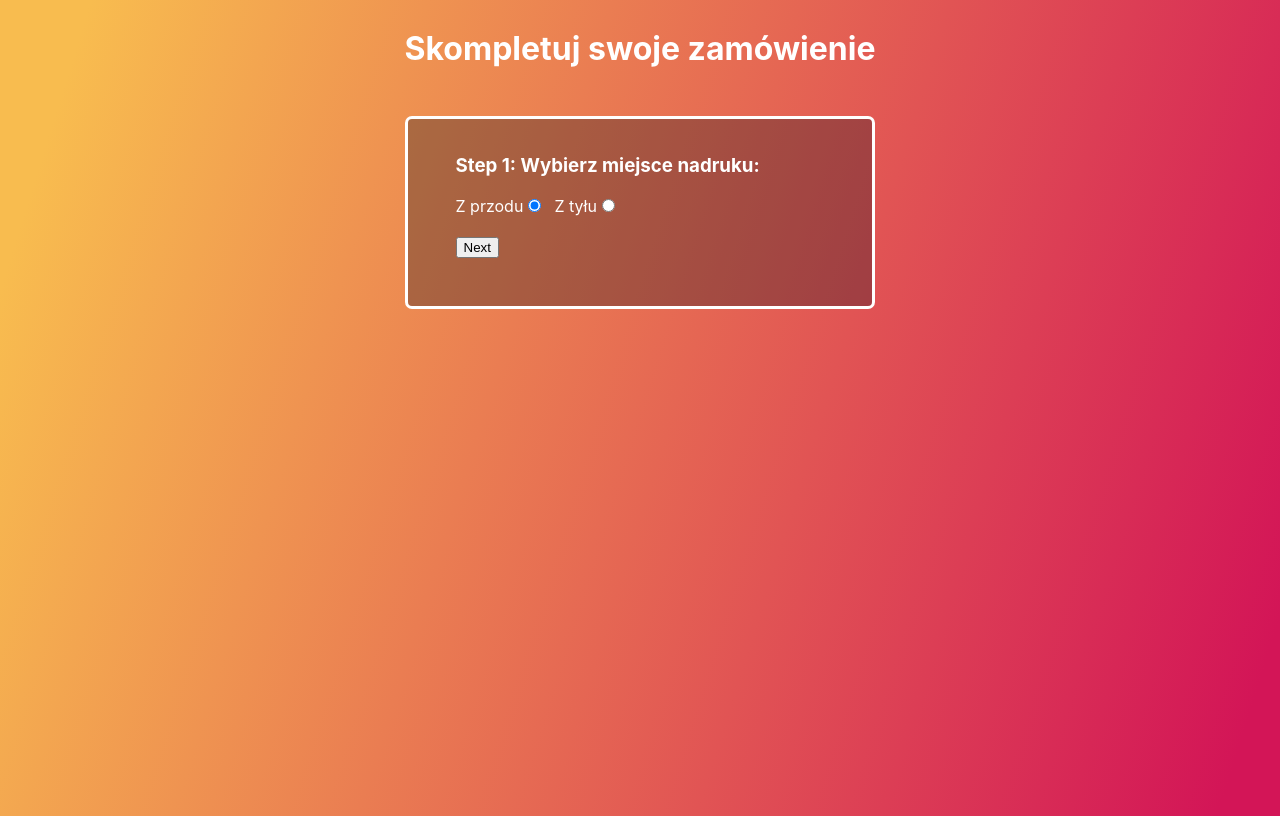
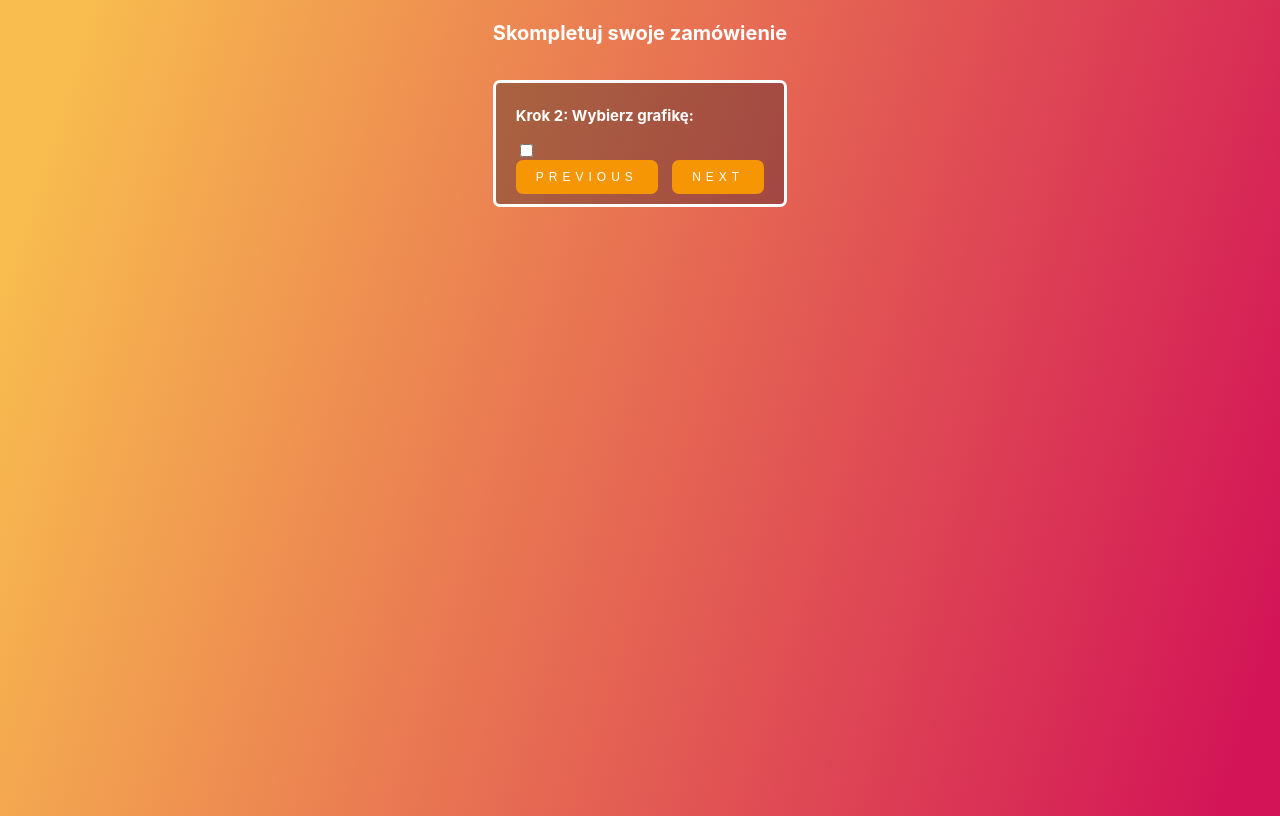
Before and after one commit to Mietlicha/multi-form-step, a React (Create React App) app: page /step2 in a window 1280 px wide. Built offline with nearby package versions, Linux system fonts and the light colour scheme.

Commit message:
step 2 overall skelet

```diff
--- a/src/App.css
+++ b/src/App.css
@@ -1,3 +1,14 @@
+*,
+*::before,
+*::after {
+  box-sizing: inherit;
+}
+
+html {
+  font-size: 62.5%;
+  box-sizing: border-box;
+}
+
 body {
   background: linear-gradient(
     107.42295983054794deg,
@@ -15,24 +26,30 @@ body {
 
 form {
   background: rgba(14, 16, 27, 0.3);
-  max-width: 400px;
+  max-width: 31rem;
   margin: 0 auto;
-  margin-top: 3rem;
+  margin-top: 3.5rem;
   border: 3px solid white;
   border-radius: 7px;
-  padding: 1rem 3rem 3rem;
+  padding: 1rem 2rem;
 }
 
 label {
-  margin: 0 10px 20px 0;
+  margin: 0 1rem 2rem 0;
   display: inline-block;
+  font-size: 1.4rem;
 }
 
 .stepComplete {
   display: flex;
 }
+
 .next {
   margin-left: auto;
+}
+
+.previous {
+  margin-right: auto;
 }
 
 button[type='submit'] {
@@ -40,10 +57,9 @@ button[type='submit'] {
   color: white;
   text-transform: uppercase;
   border: none;
-  margin-top: 20px;
-  padding: 10px 20px;
-  font-size: 16px;
-  letter-spacing: 10px;
+  padding: 1rem 2rem;
+  font-size: 1.2rem;
+  letter-spacing: 5px;
   border-radius: 7px;
   cursor: pointer;
 }
--- a/src/components/Step2.js
+++ b/src/components/Step2.js
@@ -2,7 +2,8 @@ import React from 'react';
 import { useDispatch } from 'react-redux';
 import { useHistory } from 'react-router-dom';
 import { useForm } from 'react-hook-form';
-import { chooseBase } from '../store/rootSlice';
+import { chooseGraphics } from '../store/rootSlice';
+import { Link } from 'react-router-dom';
 
 export const Step2 = () => {
   const dispatch = useDispatch();
@@ -10,32 +11,27 @@ export const Step2 = () => {
   const { register, handleSubmit } = useForm();
 
   const onSubmit = (data) => {
-    dispatch(chooseBase(data.base));
+    dispatch(chooseGraphics(data.graphics));
     history.push('./step3');
   };
 
   return (
     <form onSubmit={handleSubmit(onSubmit)}>
-      <h3>
-        <span>Step 1: </span>Wybierz miejsce nadruku:
-      </h3>
+      <h2>Krok 2: Wybierz grafikę:</h2>
       <div>
-        <label>
-          Z przodu
-          <input
-            type="radio"
-            name="base"
-            ref={register}
-            checked
-            value="front"
-          />
-        </label>
-        <label>
-          Z tyłu
-          <input type="radio" name="base" ref={register} value="back" />
-        </label>
+        <input type="checkbox" name="graphic1" id="graphic1" ref={register} />
+        <label htmlFor="graphic1"></label>
       </div>
-      <button>Next</button>
+      <div className="stepComplete">
+        <Link to="/">
+          <button className="previous" type="submit">
+            previous
+          </button>
+        </Link>
+        <button className="next" type="submit">
+          Next
+        </button>
+      </div>
     </form>
   );
 };
--- a/src/components/Step3.js
+++ b/src/components/Step3.js
@@ -2,7 +2,8 @@ import React from 'react';
 import { useDispatch } from 'react-redux';
 import { useHistory } from 'react-router-dom';
 import { useForm } from 'react-hook-form';
-import { chooseBase } from '../store/rootSlice';
+import { chooseGraphics } from '../store/rootSlice';
+import { Link } from 'react-router-dom';
 
 export const Step3 = () => {
   const dispatch = useDispatch();
@@ -10,32 +11,27 @@ export const Step3 = () => {
   const { register, handleSubmit } = useForm();
 
   const onSubmit = (data) => {
-    dispatch(chooseBase(data.base));
+    dispatch(chooseGraphics(data.graphics));
     history.push('./step4');
   };
 
   return (
     <form onSubmit={handleSubmit(onSubmit)}>
-      <h3>
-        <span>Step 1: </span>Wybierz miejsce nadruku:
-      </h3>
+      <h2>Krok 3: Podaj dane rachunku:</h2>
       <div>
-        <label>
-          Z przodu
-          <input
-            type="radio"
-            name="base"
-            ref={register}
-            checked
-            value="front"
-          />
-        </label>
-        <label>
-          Z tyłu
-          <input type="radio" name="base" ref={register} value="back" />
-        </label>
+        <input type="checkbox" name="graphic1" id="graphic1" ref={register} />
+        <label htmlFor="graphic1"></label>
       </div>
-      <button>Next</button>
+      <div className="stepComplete">
+        <Link to="/">
+          <button className="previous" type="submit">
+            previous
+          </button>
+        </Link>
+        <button className="next" type="submit">
+          Next
+        </button>
+      </div>
     </form>
   );
 };
```
